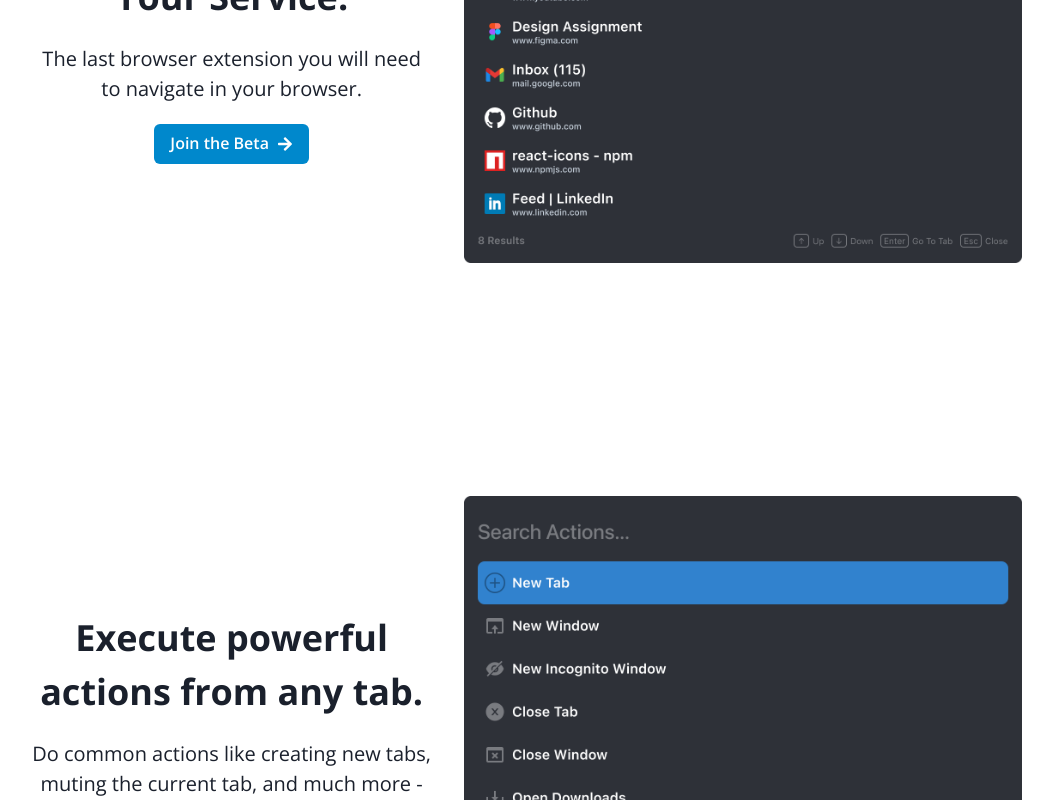
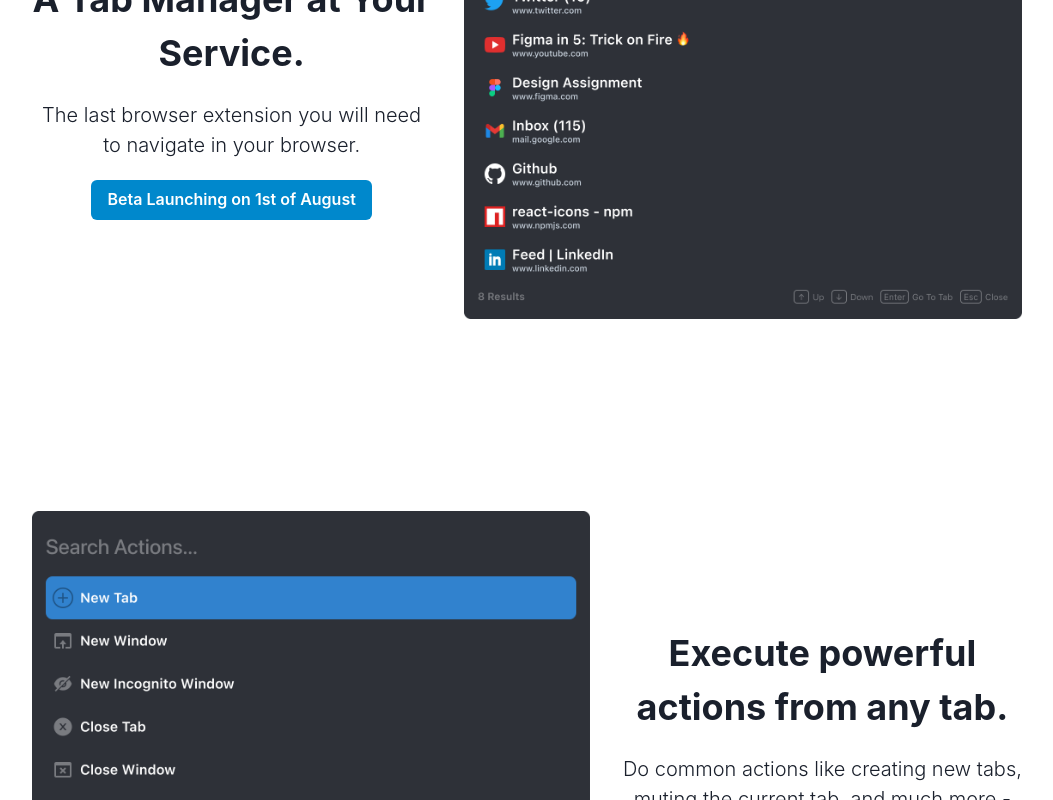
Before and after one commit to MitchellMarkGeorge/TabButlerWebsite, a React (Create React App) app: page / in a window 1280 px wide. Shown: the part 400-1200 px from the top of the page, without its empty margins (113-1166 px from the left). Built offline with nearby package versions, Linux system fonts and the light colour scheme.

Commit message:
Fix fonts

```diff
--- a/public/index.html
+++ b/public/index.html
@@ -14,9 +14,6 @@
       content="A tab manager at your service."
     />
     <link rel="apple-touch-icon" href="%PUBLIC_URL%/logo192.png" />
-    <link rel="preconnect" href="https://fonts.googleapis.com">
-    <link rel="preconnect" href="https://fonts.gstatic.com" crossorigin>
-    <link href="https://fonts.googleapis.com/css2?family=Open+Sans:ital,wght@0,300;0,400;0,500;0,600;0,700;0,800;1,300;1,400;1,500;1,600;1,700;1,800&display=swap" rel="stylesheet">
     <!--
       manifest.json provides metadata used when your web app is installed on a
       user's mobile device or desktop. See https://developers.google.com/web/fundamentals/web-app-manifest/
--- a/src/App.tsx
+++ b/src/App.tsx
@@ -7,7 +7,7 @@ const App: React.FC = () => {
     <ChakraProvider
       theme={extendTheme({
         fonts: {
-          body: `'Open Sans', sans-serif`,
+          body: `-apple-system, BlinkMacSystemFont, "Segoe UI", Roboto, Oxygen-Sans, Ubuntu, Cantarell, "Helvetica Neue", sans-serif;`,
         },
       })}
     >
--- a/src/Pages/HomePage.tsx
+++ b/src/Pages/HomePage.tsx
@@ -10,16 +10,15 @@ import {
 } from '@chakra-ui/react';
 
 import { NavBar } from '../components';
-import { FaArrowRight } from 'react-icons/fa';
 
 export const HomePage: React.FC = () => {
   const theme = useColorModeValue('dark', 'light');
 
   return (
     <Box textAlign="center" fontSize="xl">
-      <VStack position="relative">
+      <VStack position="relative" spacing={48}>
         <NavBar />
-        <VStack spacing={8} paddingTop={32} height="100vh">
+        <VStack spacing={8} justifyContent="center">
           <Stack
             spacing={8}
             paddingLeft={10}
@@ -36,14 +35,14 @@ export const HomePage: React.FC = () => {
                 browser.
               </Text>
 
-              <Button rightIcon={<FaArrowRight />} colorScheme="telegram">
-                Join the Beta
+              <Button colorScheme="telegram" disabled>
+                Beta Launching on 1st of August
               </Button>
             </VStack>
             <Image
               src={`/static/img/search-modal-${theme}.png`}
               sx={{
-                height: 'min(29.4vw + 70.78px,447px)',
+                height: 'min(29.4vw + 70.78px, 447px)',
                 width: 'auto',
                 objectFit: 'contain',
               }}
@@ -51,12 +50,12 @@ export const HomePage: React.FC = () => {
           </Stack>
         </VStack>
 
-        <VStack spacing={8} height="100vh">
+        <VStack spacing={8} justifyContent="center">
           <Stack
             spacing={8}
             paddingLeft={10}
             paddingRight={10}
-            direction={{ base: 'column', lg: 'row' }}
+            direction={{ base: 'column', lg: 'row-reverse' }}
             alignItems="center"
           >
             <VStack maxWidth={400} spacing={5}>
```
